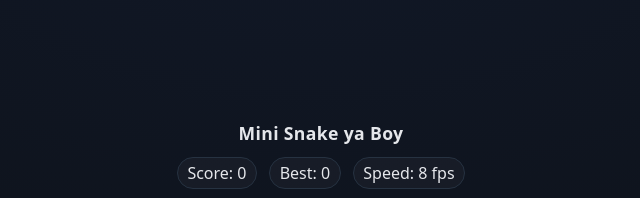
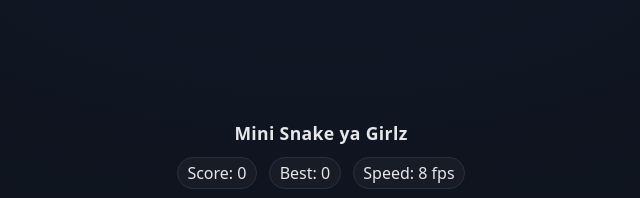
Before and after one commit to vimdizzle/Snake, a plain HTML site: page index2.html in a window 1280 px wide. Shown: the top 198 px of the page, 319-959 px from the left. Drawn offline with Linux system fonts and the light colour scheme.

Commit message:
Update game title to 'Mini Snake ya Girlz'

```diff
--- a/index2.html
+++ b/index2.html
@@ -3,7 +3,7 @@
 <head>
 <meta charset="UTF-8" />
 <meta name="viewport" content="width=device-width, initial-scale=1" />
-<title>Mini Snake</title>
+<title>Mini Snake ya Girlz</title>
 <style>
   :root { --bg:#0d1117; --board:#111827; --snake:#22c55e; --food:#ef4444; --grid:#1f2937; --text:#e5e7eb; --accent:#2563eb; }
   * { box-sizing: border-box; }
@@ -43,7 +43,7 @@
 </head>
 <body>
   <div class="wrap">
-    <h1>Mini Snake ya Boy</h1>
+    <h1>Mini Snake ya Girlz</h1>
     <div class="hud">
       <div class="pill">Score: <span id="score">0</span></div>
       <div class="pill">Best: <span id="best">0</span></div>
```
